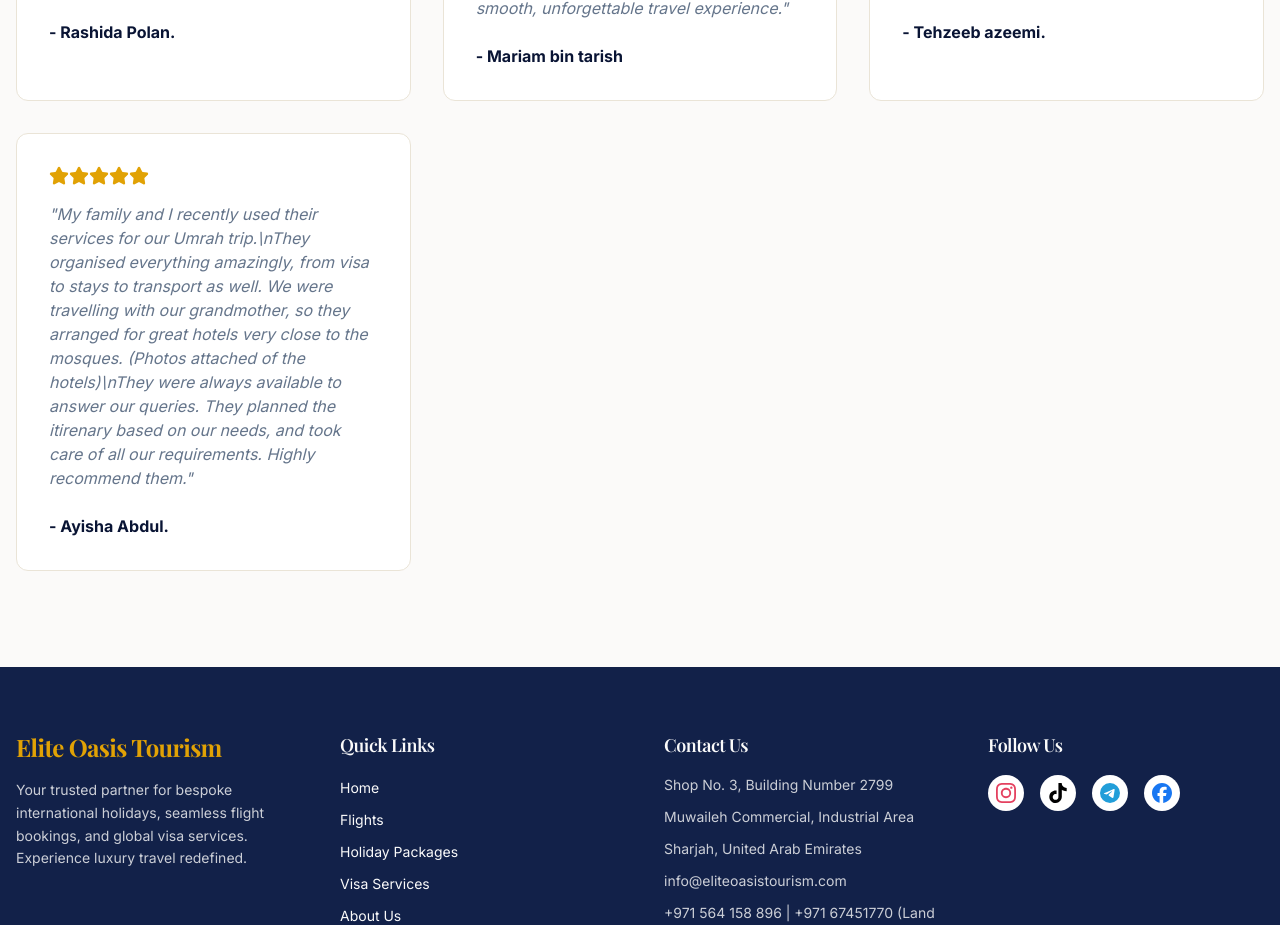
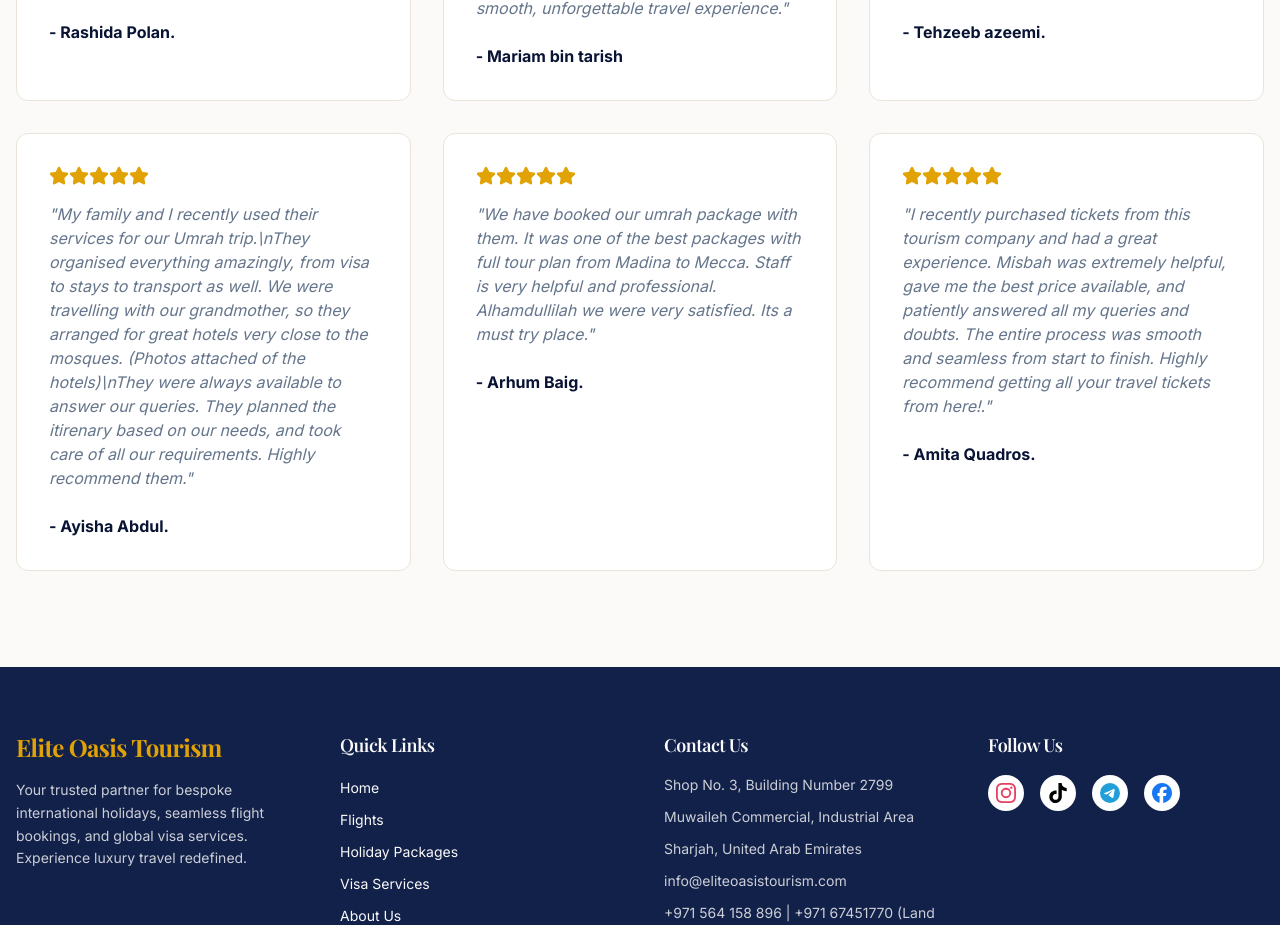
Before and after one commit to elite-oasis-tourism/elite-oasis, a React (Vite) app in the folder elite-oasis-deploy/: page / in a window 1280 px wide. Shown: the part 3840-4765 px from the top of the page. Built offline with nearby package versions, Linux system fonts and the light colour scheme.

Commit message:
Update home.tsx

```diff
--- a/elite-oasis-deploy/src/pages/home.tsx
+++ b/elite-oasis-deploy/src/pages/home.tsx
@@ -229,6 +229,20 @@
               </div>
               <p className="text-muted-foreground italic mb-6">"My family and I recently used their services for our Umrah trip.\nThey organised everything amazingly, from visa to stays to transport as well. We were travelling with our grandmother, so they arranged for great hotels very close to the mosques. (Photos attached of the hotels)\nThey were always available to answer our queries. They planned the itirenary based on our needs, and took care of all our requirements. Highly recommend them."</p>
               <div className="font-bold">- Ayisha Abdul.</div>
+             </div>
+             <div className="bg-card p-8 rounded-xl border border-border">
+              <div className="flex text-primary mb-4">
+                {[...Array(5)].map((_, i) => <Star key={i} className="h-5 w-5 fill-current" />)}
+              </div>
+              <p className="text-muted-foreground italic mb-6">"We have booked our umrah package with them. It was one of the best packages with full tour plan from Madina to Mecca. Staff is very helpful and professional. Alhamdullilah we were very satisfied. Its a must try place."</p>
+              <div className="font-bold">- Arhum Baig.</div>
+               </div>
+             <div className="bg-card p-8 rounded-xl border border-border">
+              <div className="flex text-primary mb-4">
+                {[...Array(5)].map((_, i) => <Star key={i} className="h-5 w-5 fill-current" />)}
+              </div>
+              <p className="text-muted-foreground italic mb-6">"I recently purchased tickets from this tourism company and had a great experience. Misbah was extremely helpful, gave me the best price available, and patiently answered all my queries and doubts. The entire process was smooth and seamless from start to finish. Highly recommend getting all your travel tickets from here!."</p>
+              <div className="font-bold">- Amita Quadros.</div>
             </div>
           </div>
         </div>
```
